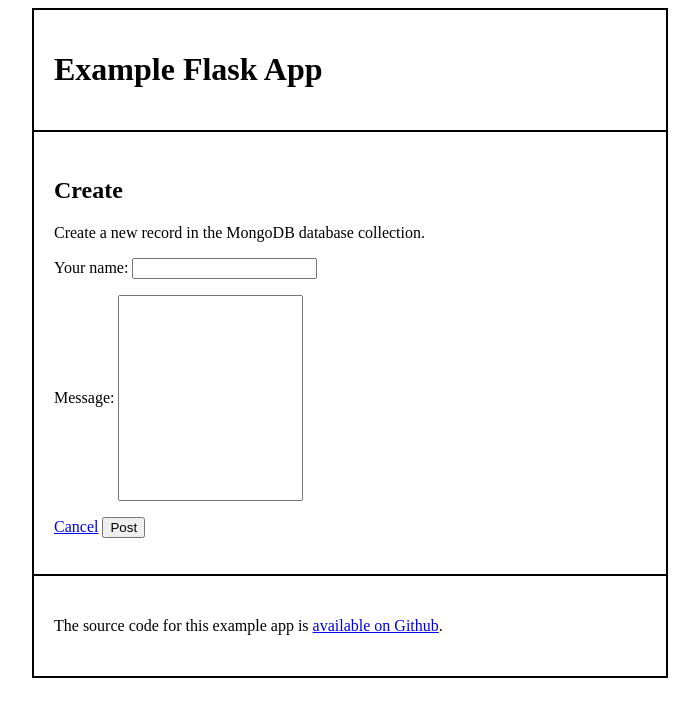
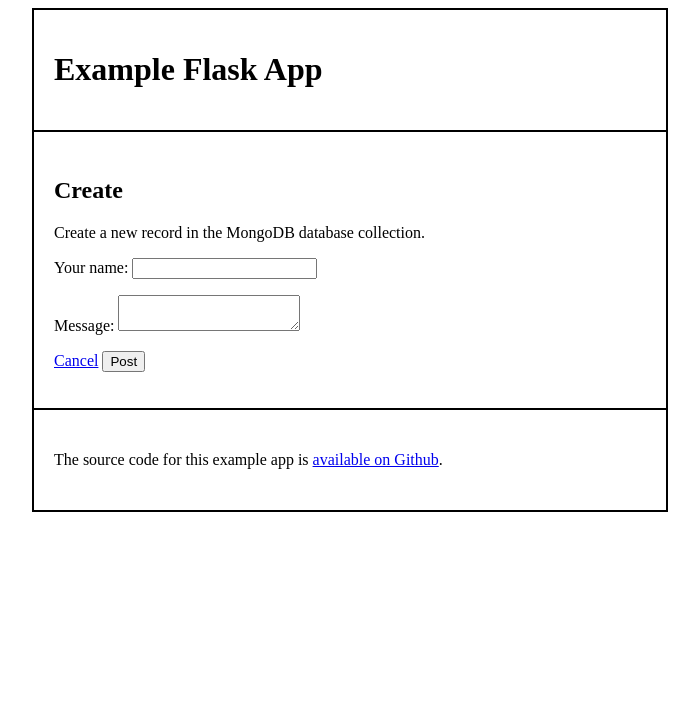
Before and after one commit to nyu-database-design/flask-mongodb-web-app, a Flask app: page /create in a window 1280 px wide. Shown: the top 717 px of the page, without its empty margins (290-989 px from the left). Run offline with Flask 2, Linux system fonts and the light colour scheme; parts of the project's set-up code (start-up, migrations or seed data) failed here and were passed over.

Commit message:
html textarea

```diff
--- a/templates/create.html
+++ b/templates/create.html
@@ -18,12 +18,7 @@
           <p>Your name: <input type="text" id="fname" name="fname" /><br /></p>
           <p>
             Message:
-            <input
-              type="text"
-              id="fmessage"
-              name="fmessage"
-              style="height: 200px"
-            /><br />
+            <textarea type="text" id="fmessage" name="fmessage"></textarea>
           </p>
           <p>
             <a href="{{ url_for('read')}}">Cancel</a>
--- a/templates/edit.html
+++ b/templates/edit.html
@@ -13,7 +13,7 @@
             <p>Edit a record in the MongoDB database collection.</p>
             <form method="POST">
                 <p>Your name: <input type="text" id="fname" name="fname" value="{{doc.name}}"><br></p>
-                <p>Message: <input type="text" id="fmessage" name="fmessage" style="height:200px" value="{{doc.message}}"><br></p>
+                <p>Message: <textarea id="fmessage" name="fmessage" value="{{doc.message}}"></textarea></p>
                 <p><a href="{{ url_for('read')}}">Cancel</a> <input type="submit" name="post-btn" value="Save"></p>
             </form>
         </main>
```
